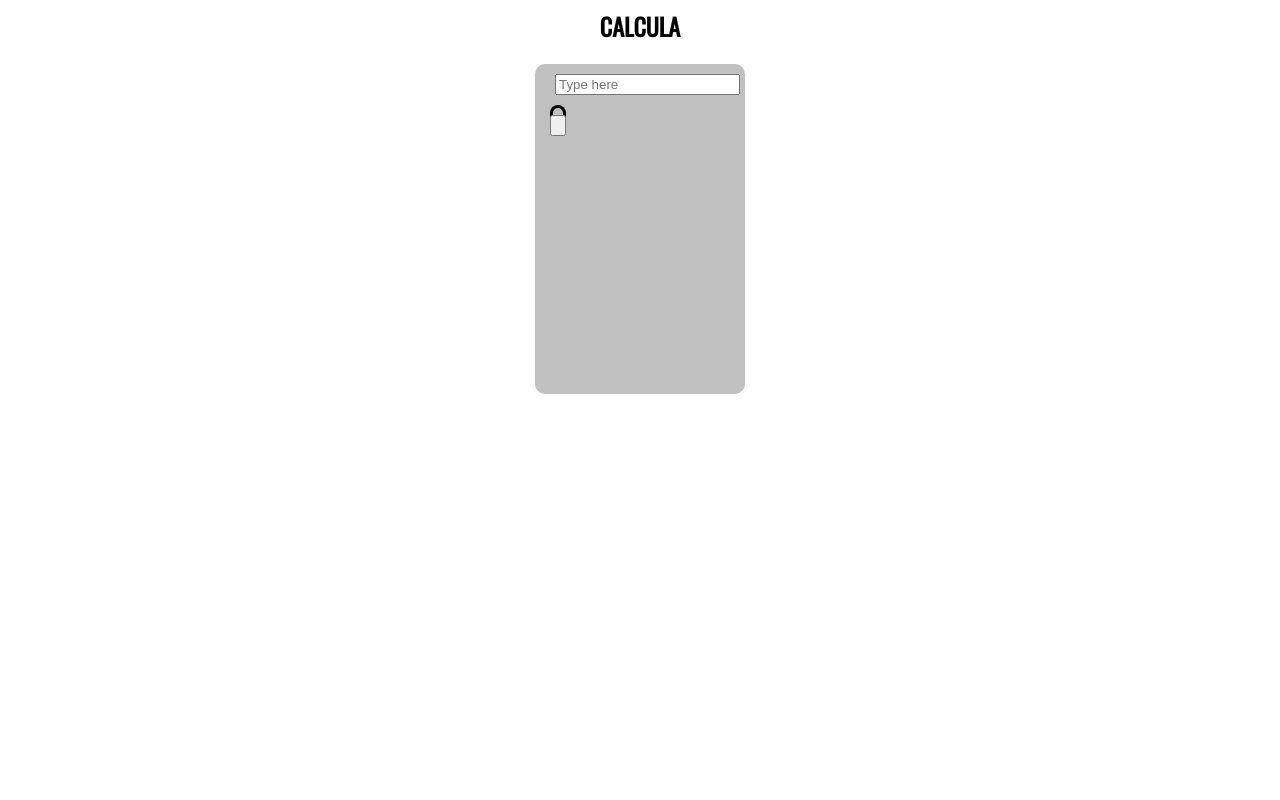
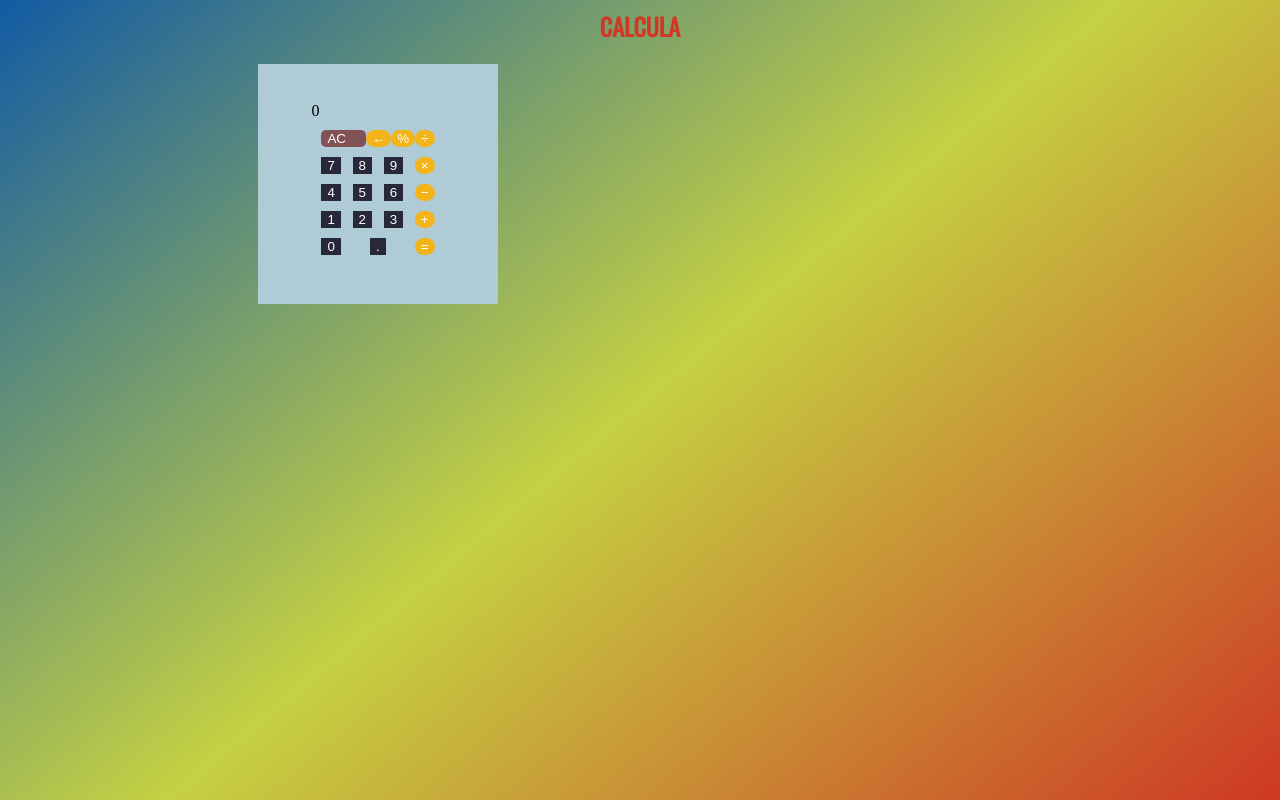
Before and after one commit to Thabseer/calculator, a plain HTML site: page index.html in a window 1280 px wide. Drawn offline with nearby package versions, Linux system fonts and the light colour scheme.

Commit message:
commt on jn16

```diff
--- a/index.html
+++ b/index.html
@@ -8,21 +8,100 @@
     <link rel="stylesheet" href="style.css">
 
 </head>
-<body style="background-color:white;">
-
-    <div class="heading">
-        <center><h2 class="headishere">CALCULA</h2></center>
-    </div>
+<body>
 
 
-        <div class="calc">
-            <div class="screen">
-            <input type="text" placeholder="Type here">
-        </div>
-            <div class="buttons">
-                <div class="numbers"><input type="button" value=""></div>
+
+        <h2 class="head">CALCULA</h2>
+
+    <div class="outline">
+
+
+
+       <section class="calc-buttons">
+
+
+        <section class="screen">
+            0
+        </section>
+
+
+            <div class="rows">
+                <button class="clear">
+                   AC
+                </button>
+                <button class="symb">
+                    &larr;
+                </button>
+                <button class="symb">
+                    &percnt;
+                </button>
+                <button class="symb">
+                    &divide;
+                </button>
             </div>
-        </div>
+
+            <div class="rows">
+                <button class="calcbtn">
+                    7
+                </button>
+                <button class="calcbtn">
+                    8
+                </button>
+                <button class="calcbtn">
+                    9
+                </button>
+                <button class="symb">
+                    &times;
+                </button>
+            </div>
+
+            <div class="rows">
+                <button class="calcbtn">
+                    4
+                </button>
+                <button class="calcbtn">
+                    5
+                </button>
+                <button class="calcbtn">
+                    6
+                </button>
+                <button class="symb">
+                    &minus;
+                </button>
+
+            </div>
+            <div class="rows">
+                <button class="calcbtn">
+                    1
+                </button>
+                <button class="calcbtn">
+                    2
+                </button>
+                <button class="calcbtn">
+                    3
+                </button>
+                <button class="symb">
+                    &plus;
+                </button>
+
+            </div>
+
+            <div class="rows">
+                <button class="calcbtn">
+                    0
+                </button>
+                <button class="calcbtn">
+                    .
+                </button>
+                <button class="symb">
+                    &equals;
+                </button>
+
+            </div>
+
+        </section>
+    </div>
 
 
 
--- a/style.css
+++ b/style.css
@@ -1,46 +1,61 @@
 @import url('https://fonts.googleapis.com/css2?family=Oswald&display=swap');
 
 
-.heading h2{
-    font-family: 'Oswald',sans-serif;
-}
+body{
 
-.calc{
-    margin: auto;
-    background-color: #c0c0c0;
-    height: 330px;
-    width: 210px;
-    border-radius: 10px;
-}
-
-.calc .screen{
-
-    margin-left: 20px;
-    padding-top: 10px;
-    border-color: grey
-    border-style: hidden ;
-}
-.calc .buttons{
-
-    margin-top: 10px;
-    margin-left: 15px;
-    padding-top: 10px;
-    border-color: grey;
-    display: inline-block;
-    outline: 0;
-    border: 0;
-    border-style: hidden ;
-    cursor: pointer;
-    border-radius: 8px;
-    font-size: 18px;
-    font-weight: 700;
-    line-height: 1;
-    transition: transform 200ms,background 200ms;
-    background: transparent;
-    color: #000000;
-    box-shadow: 0 0 0 3px #000000 inset;
+    background:linear-gradient(320deg,#ce3824,#c5d142,#125ba4)
 
 }
-.calc .buttons:hover{
-    transform: translateY(-2px);
+h2{
+    font-family: 'oswald';
+    color:#ce3824;
+    width: 100%;
+    display: flex;
+    justify-content: center;
+
 }
+input{
+    margin-bottom: 20px;
+}
+.outline{
+
+    background-color: #afcbd5;
+    margin-left: 250px;
+    width: 30vh;
+    height:30vh;
+    display: flex;
+    justify-content: center;
+    align-items: center;
+
+}
+.rows{
+
+    margin: 10px;
+    display: flex;
+    justify-content:space-between;
+}
+.calcbtn{
+    background-color: #272838;
+    color: white;
+}
+.clear{
+    border-radius:5px ;
+    padding-right: 20px;
+    background-color: #815355;
+    color: #ffffff;
+
+}
+.rows button{
+    display: flex;
+    border: 0;
+}
+.rows .symb{
+
+    display: flex;
+
+    border: 0;
+    border-radius: 90px;
+    background-color: #f2b418;
+    color: #ffffff;
+
+}
```
